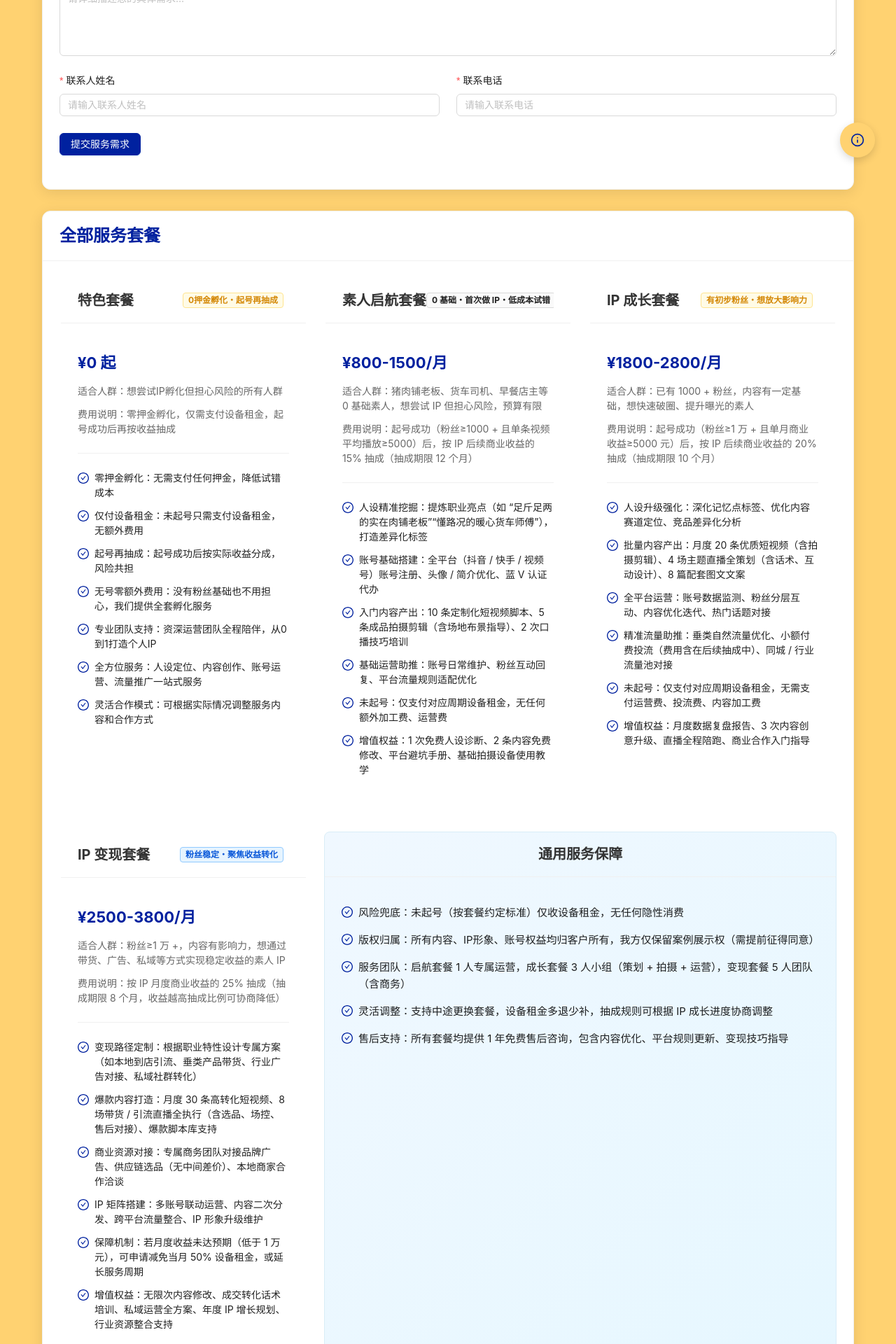
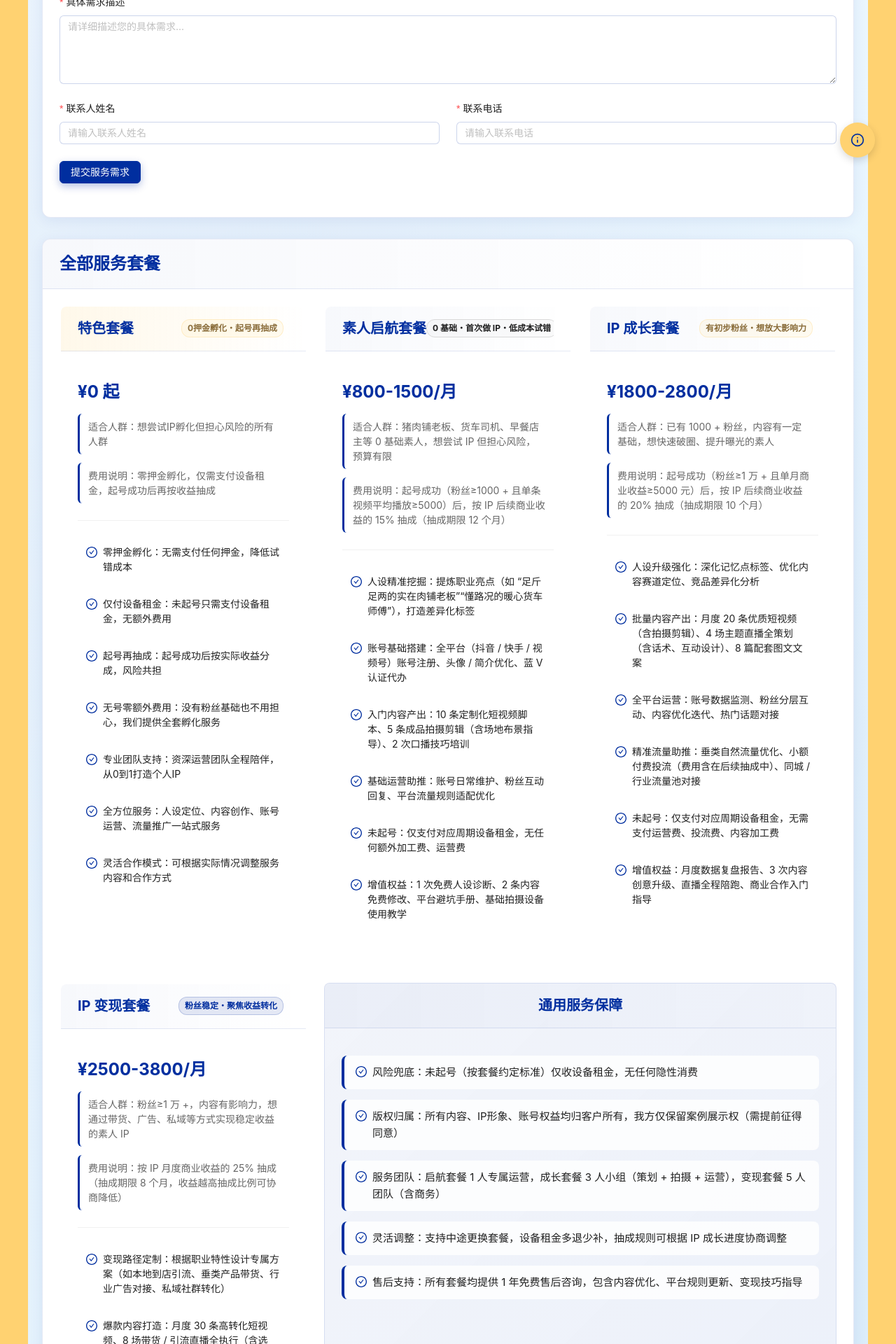
Before and after one commit to sun-xue-shi/booking-meeting-room-FRONTEND-admin, a Vue app: page /service-operation in a window 1280 px wide. Shown: the part 480-2400 px from the top of the page at 70% size. Built offline with nearby package versions, Linux system fonts and the light colour scheme; no server answers; a web font is replaced by a local one.

Commit message:
feat: style

```diff
--- a/src/App.vue
+++ b/src/App.vue
@@ -449,7 +449,7 @@ body {
 
 /* 主题色变量 */
 :root {
-  --primary-color: #00219f;
+  --primary-color: #002e9f;
   --secondary-color: #ffd271;
   --text-color: #333;
   --bg-color: #f5f5f5;
--- a/src/service/index.ts
+++ b/src/service/index.ts
@@ -3,8 +3,8 @@ import axios from "axios";
 import type { AxiosRequestConfig } from "axios";
 
 export const axiosInstance = axios.create({
-  // baseURL: "/api",
-  baseURL: "http://localhost:3005",
+  baseURL: "/api",
+  // baseURL: "http://localhost:3005",
   timeout: 5000,
 });
 
--- a/src/views/ServiceOperation.vue
+++ b/src/views/ServiceOperation.vue
@@ -623,12 +623,42 @@ const submitReview = async () => {
   margin: 0 auto;
   padding: 40px 20px;
   min-height: calc(100vh - 64px);
+  background: linear-gradient(135deg, #f0f8ff 0%, #e6f7ff 100%);
+  position: relative;
+  overflow: hidden;
+}
+
+/* 背景装饰 - 微光海效果 */
+.service-operation-container::before {
+  content: "";
+  position: absolute;
+  top: 0;
+  left: 0;
+  right: 0;
+  bottom: 0;
+  background: radial-gradient(
+      circle at 30% 30%,
+      rgba(0, 46, 159, 0.05) 0%,
+      transparent 50%
+    ),
+    radial-gradient(
+      circle at 70% 70%,
+      rgba(0, 46, 159, 0.08) 0%,
+      transparent 60%
+    );
+  z-index: 0;
+}
+
+.service-operation-container > * {
+  position: relative;
+  z-index: 1;
 }
 
 /* 页面头部 */
 .page-header {
   text-align: center;
   margin-bottom: 40px;
+  padding: 20px 0;
 }
 
 .page-title {
@@ -636,24 +666,42 @@ const submitReview = async () => {
   color: var(--primary-color);
   margin-bottom: 16px;
   font-weight: bold;
+  text-shadow: 0 2px 4px rgba(0, 46, 159, 0.1);
+  background: linear-gradient(90deg, var(--primary-color), #0040c1);
+  -webkit-background-clip: text;
+  -webkit-text-fill-color: transparent;
+  background-clip: text;
+  display: inline-block;
 }
 
 .page-subtitle {
   font-size: 18px;
   color: #666;
   line-height: 1.6;
+  max-width: 800px;
+  margin: 0 auto;
 }
 
 /* 卡片样式 */
 .section-card {
   margin-bottom: 30px;
   border-radius: 12px;
-  box-shadow: 0 4px 20px rgba(0, 0, 0, 0.1);
+  box-shadow: 0 4px 20px rgba(0, 46, 159, 0.08);
+  background: white;
+  border: 1px solid rgba(0, 46, 159, 0.1);
+  transition: all 0.3s ease;
+  overflow: hidden;
+}
+
+.section-card:hover {
+  transform: translateY(-2px);
+  box-shadow: 0 8px 30px rgba(0, 46, 159, 0.12);
 }
 
 :deep(.ant-card-head) {
-  border-bottom: 1px solid #f0f0f0;
+  border-bottom: 1px solid rgba(0, 46, 159, 0.1);
   padding: 0 24px;
+  background: linear-gradient(90deg, rgba(0, 46, 159, 0.03), transparent);
 }
 
 :deep(.ant-card-head-title) {
@@ -668,24 +716,30 @@ const submitReview = async () => {
   background-color: var(--primary-color);
   border-color: var(--primary-color);
   color: #fff;
+  box-shadow: 0 4px 12px rgba(0, 46, 159, 0.3);
+  transition: all 0.3s ease;
 }
 
 :deep(.ant-btn-primary:hover) {
-  background-color: #001a80;
-  border-color: #001a80;
+  background-color: #003aa8;
+  border-color: #003aa8;
   color: #fff;
+  transform: translateY(-1px);
+  box-shadow: 0 6px 16px rgba(0, 46, 159, 0.4);
 }
 
 :deep(.ant-btn-primary:focus) {
   background-color: var(--primary-color);
   border-color: var(--primary-color);
   color: #fff;
+  box-shadow: 0 0 0 2px rgba(0, 46, 159, 0.2);
 }
 
 :deep(.ant-btn-primary:active) {
-  background-color: #001a80;
-  border-color: #001a80;
+  background-color: #002a7c;
+  border-color: #002a7c;
   color: #fff;
+  transform: translateY(0);
 }
 
 /* 特色套餐核心承诺样式 */
@@ -731,12 +785,19 @@ const submitReview = async () => {
   color: var(--primary-color);
   cursor: pointer;
   font-size: 14px;
-  text-decoration: underline;
+  text-decoration: none;
   margin-bottom: 0;
+  padding: 6px 12px;
+  border-radius: 4px;
+  transition: all 0.3s ease;
+  background: rgba(0, 46, 159, 0.05);
+  border: 1px solid rgba(0, 46, 159, 0.1);
 }
 
 .view-packages-link:hover {
-  color: #0056b3;
+  color: var(--primary-color);
+  background: rgba(0, 46, 159, 0.1);
+  text-decoration: none;
 }
 
 /* 套餐选择 */
@@ -750,16 +811,39 @@ const submitReview = async () => {
   cursor: pointer;
   transition: all 0.3s ease;
   border: 2px solid transparent;
+  overflow: hidden;
+  position: relative;
+}
+
+.package-card::before {
+  content: "";
+  position: absolute;
+  top: 0;
+  left: 0;
+  width: 100%;
+  height: 4px;
+  background: linear-gradient(90deg, var(--primary-color), #0040c1);
+  opacity: 0;
+  transition: opacity 0.3s ease;
+}
+
+.package-card:hover::before {
+  opacity: 1;
 }
 
 .package-card:hover {
   transform: translateY(-5px);
-  box-shadow: 0 8px 25px rgba(0, 0, 0, 0.15);
+  box-shadow: 0 12px 30px rgba(0, 46, 159, 0.15);
 }
 
 .package-card.selected {
   border-color: var(--primary-color);
-  box-shadow: 0 0 0 2px var(--primary-color);
+  box-shadow: 0 0 0 2px rgba(0, 46, 159, 0.2);
+  background: linear-gradient(135deg, white, #f0f8ff);
+}
+
+.package-card.selected::before {
+  opacity: 1;
 }
 
 .package-header {
@@ -772,7 +856,26 @@ const submitReview = async () => {
 .package-name {
   font-size: 20px;
   font-weight: bold;
-  color: #333;
+  color: var(--primary-color);
+}
+
+/* 为金色套餐添加特殊标识 */
+.package-card:nth-child(1) :deep(.ant-card-head) {
+  background: linear-gradient(90deg, rgba(255, 210, 113, 0.15), transparent);
+  position: relative;
+}
+
+.package-card:nth-child(1) :deep(.ant-card-head)::after {
+  content: "";
+  position: absolute;
+  top: -10px;
+  right: 24px;
+  background: var(--secondary-color);
+  color: var(--primary-color);
+  padding: 2px 10px;
+  border-radius: 12px;
+  font-size: 12px;
+  font-weight: bold;
 }
 
 .package-content {
@@ -780,10 +883,11 @@ const submitReview = async () => {
 }
 
 .package-price {
-  font-size: 22px;
+  font-size: 24px;
   font-weight: bold;
   color: var(--primary-color);
   margin-bottom: 12px;
+  text-shadow: 0 1px 2px rgba(0, 46, 159, 0.1);
 }
 
 .package-audience,
@@ -792,6 +896,10 @@ const submitReview = async () => {
   color: #666;
   margin-bottom: 12px;
   line-height: 1.5;
+  background: rgba(255, 255, 255, 0.6);
+  padding: 8px 12px;
+  border-radius: 6px;
+  border-left: 3px solid var(--primary-color);
 }
 
 .package-features {
@@ -805,6 +913,15 @@ const submitReview = async () => {
   display: flex;
   align-items: flex-start;
   line-height: 1.5;
+  background: rgba(255, 255, 255, 0.5);
+  padding: 10px 12px;
+  border-radius: 6px;
+  transition: all 0.2s ease;
+}
+
+.package-features li:hover {
+  background: rgba(0, 46, 159, 0.05);
+  transform: translateX(5px);
 }
 
 .feature-icon {
@@ -815,11 +932,27 @@ const submitReview = async () => {
   margin-top: 3px;
 }
 
-/* 通用服务保障卡片特殊样式 */
+/* 通用服务保障卡片特殊样式 - 微光海主题 */
 .guarantee-card {
-  background: linear-gradient(135deg, #f0f8ff, #e6f7ff);
-  border: 1px solid #d9edf7;
+  background: linear-gradient(
+    135deg,
+    rgba(0, 46, 159, 0.05),
+    rgba(0, 64, 193, 0.08)
+  );
+  border: 1px solid rgba(0, 46, 159, 0.1);
   grid-column: span 2;
+  position: relative;
+  overflow: hidden;
+}
+
+.guarantee-card::before {
+  content: "";
+  position: absolute;
+  top: 0;
+  left: 0;
+  width: 100%;
+  height: 4px;
+  background: linear-gradient(90deg, var(--primary-color), #0040c1, #66b3ff);
 }
 
 .guarantee-card .package-header {
@@ -837,9 +970,20 @@ const submitReview = async () => {
 .guarantee-features li {
   margin-bottom: 15px;
   line-height: 1.6;
+  background: rgba(255, 255, 255, 0.8);
+  border-radius: 8px;
+  padding: 12px 16px;
+  border-left: 4px solid var(--primary-color);
+  transition: all 0.3s ease;
 }
 
-/* 进度跟踪 */
+.guarantee-features li:hover {
+  background: rgba(255, 255, 255, 1);
+  transform: translateX(8px);
+  box-shadow: 0 4px 12px rgba(0, 46, 159, 0.1);
+}
+
+/* 进度跟踪 - 微光海风格 */
 .progress-tracker {
   padding: 24px 0;
 }
@@ -847,10 +991,27 @@ const submitReview = async () => {
 :deep(.ant-steps-item-title) {
   font-size: 16px;
   font-weight: 500;
+  color: var(--primary-color);
 }
 
 :deep(.ant-steps-item-description) {
   font-size: 14px;
+  color: #666;
+}
+
+:deep(.ant-steps-item-active .ant-steps-item-icon) {
+  background-color: var(--primary-color);
+  border-color: var(--primary-color);
+}
+
+:deep(.ant-steps-item-finish .ant-steps-item-icon) {
+  background-color: var(--secondary-color);
+  border-color: var(--secondary-color);
+  color: var(--primary-color);
+}
+
+:deep(.ant-steps-item-finish .ant-steps-item-icon > .anticon) {
+  color: var(--primary-color);
 }
 
 /* 只读表单样式 */
@@ -860,24 +1021,73 @@ const submitReview = async () => {
 
 .form-field {
   margin-bottom: 20px;
+  transition: all 0.3s ease;
+}
+
+.form-field:hover {
+  transform: translateX(5px);
 }
 
 .field-label {
   display: block;
   font-weight: bold;
   margin-bottom: 5px;
-  color: #333;
+  color: var(--primary-color);
 }
 
 .field-value {
-  padding: 8px 12px;
-  background-color: #f5f5f5;
-  border-radius: 4px;
+  padding: 10px 14px;
+  background-color: rgba(255, 255, 255, 0.8);
+  border-radius: 6px;
   min-height: 20px;
+  border: 1px solid rgba(0, 46, 159, 0.1);
+  box-shadow: 0 2px 4px rgba(0, 46, 159, 0.05);
 }
 
 .textarea-value {
   white-space: pre-wrap;
+  line-height: 1.6;
+}
+
+/* 表单样式优化 */
+:deep(.ant-input),
+:deep(.ant-textarea),
+:deep(.ant-select-selector) {
+  border-radius: 6px;
+  border: 1px solid rgba(0, 46, 159, 0.2);
+  transition: all 0.3s ease;
+}
+
+:deep(.ant-input:focus),
+:deep(.ant-textarea:focus),
+:deep(.ant-select-selector:focus),
+:deep(.ant-select-selector:hover) {
+  border-color: var(--primary-color);
+  box-shadow: 0 0 0 2px rgba(0, 46, 159, 0.1);
+}
+
+/* 评分组件样式 */
+:deep(.ant-rate-star-first) {
+  color: var(--secondary-color);
+}
+
+/* 标签样式 */
+:deep(.ant-tag) {
+  border-radius: 12px;
+  padding: 2px 8px;
+  font-size: 12px;
+}
+
+:deep(.ant-tag-blue) {
+  background-color: rgba(0, 46, 159, 0.1);
+  color: var(--primary-color);
+  border-color: rgba(0, 46, 159, 0.2);
+}
+
+:deep(.ant-tag-gold) {
+  background-color: rgba(255, 210, 113, 0.1);
+  color: #8a6d3b;
+  border-color: rgba(255, 210, 113, 0.3);
 }
 
 /* 响应式设计 */
```
Also changed, not shown: 1 other file (tests, documents, lock files or other folders).
